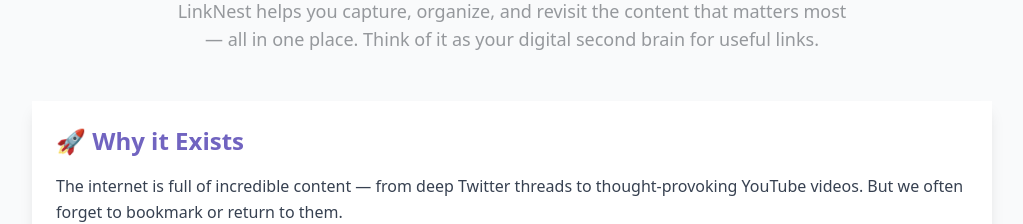
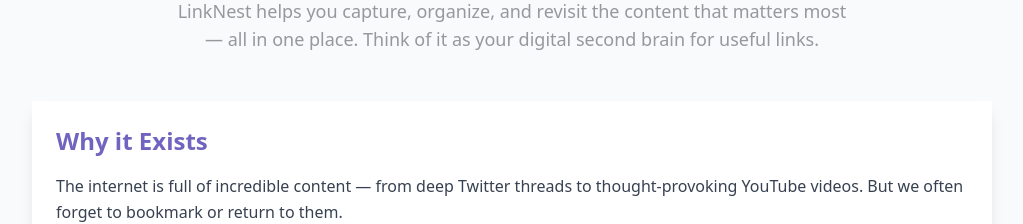
Before and after one commit to ayushsoni02/LinkNest, a React (Vite) app in the folder MindVault-FE/: page /about in a window 1280 px wide. Shown: the part 180-404 px from the top of the page, without its empty margins (128-1151 px from the left). Built offline with nearby package versions, Linux system fonts and the light colour scheme; no server answers.

Commit message:
Changes in About Section

```diff
--- a/MindVault-FE/src/Pages/About.tsx
+++ b/MindVault-FE/src/Pages/About.tsx
@@ -20,7 +20,7 @@
 
         {/* Mission Block */}
         <section className="bg-white dark:bg-gray-800 p-6 rounded-lg shadow-lg mb-12">
-          <h2 className="text-2xl font-semibold mb-4 text-purple-600">🚀 Why it Exists</h2>
+          <h2 className="text-2xl font-semibold mb-4 text-purple-600"> Why it Exists</h2>
           <p className="text-gray-700 dark:text-gray-300 leading-relaxed">
             The internet is full of incredible content — from deep Twitter threads to thought-provoking YouTube videos. But we often forget to bookmark or return to them.
             <br />
@@ -31,13 +31,22 @@
         {/* Screenshot */}
         <section className="mb-16">
           <h2 className="text-2xl font-semibold mb-6 text-purple-600">📸 Dashboard Preview</h2>
-          <div className="rounded-xl overflow-hidden shadow-lg border dark:border-gray-700">
+          <div className="rounded-xl overflow-hidden shadow-lg border dark:border-gray-700 mb-4">
             <img
-              src="/screenshot-dashboard.png"
+              src="/pic-2.png"
               alt="LinkNest Dashboard"
               className="w-full object-cover"
             />
+
           </div>
+           {/* <div className="rounded-xl overflow-hidden shadow-lg border dark:border-gray-700 mt-5">
+            <img
+              src="/pic-1.png"
+              alt="LinkNest Dashboard"
+              className="w-full object-cover"
+            />
+
+          </div> */}
         </section>
 
         {/* Feedback Form */}
```
Also changed, not shown: MindVault-FE/public/pic-1.png (added), MindVault-FE/public/pic-2.png (added).
